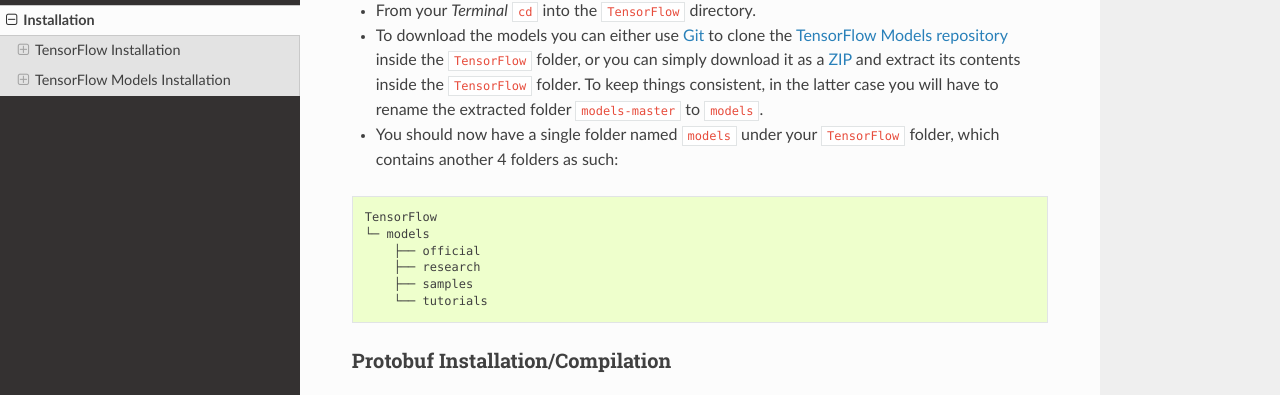
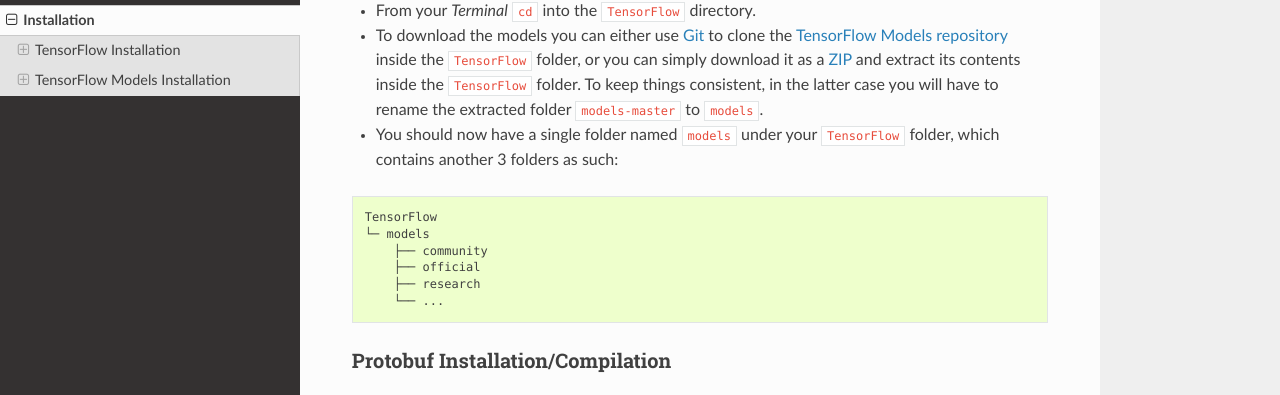
Before and after one commit to sglvladi/TensorFlow2ObjectDetectionInstallation, a Sphinx documentation site: the page built from docs/source/install.rst, in a window 1280 px wide and 900 px high, scrolled down 3887 px. Shown: the part 133-528 px from the top of the window. Built offline with Sphinx 7.4.7 and the Read the Docs theme 2.0.0, drawn with Linux system fonts in a browser that asks for light colours.

Commit message:
Minor corrections to Tensorflow models installation + Removed unused static files

```diff
--- a/docs/source/install.rst
+++ b/docs/source/install.rst
@@ -207,16 +207,16 @@
 - Create a new folder under a path of your choice and name it ``TensorFlow``. (e.g. ``C:\Users\sglvladi\Documents\TensorFlow``).
 - From your `Terminal` ``cd`` into the ``TensorFlow`` directory.
 - To download the models you can either use `Git <https://git-scm.com/downloads>`_ to clone the `TensorFlow Models repository <https://github.com/tensorflow/models>`_ inside the ``TensorFlow`` folder, or you can simply download it as a `ZIP <https://github.com/tensorflow/models/archive/master.zip>`_ and extract its contents inside the ``TensorFlow`` folder. To keep things consistent, in the latter case you will have to rename the extracted folder ``models-master`` to ``models``.
-- You should now have a single folder named ``models`` under your ``TensorFlow`` folder, which contains another 4 folders as such:
+- You should now have a single folder named ``models`` under your ``TensorFlow`` folder, which contains another 3 folders as such:
 
 .. code-block:: bash
 
     TensorFlow
     └─ models
+        ├── community
         ├── official
         ├── research
-        ├── samples
-        └── tutorials
+        └── ...
 
 Protobuf Installation/Compilation
 ~~~~~~~~~~~~~~~~~~~~~~~~~~~~~~~~~
```
Also changed, not shown: docs/source/_static/TensorBoard.JPG (deleted), docs/source/_static/labelImg.JPG (deleted), docs/source/_static/object_detection_tutorial_err.png (deleted), docs/source/_static/object_detection_tutorial_output.png (deleted).
